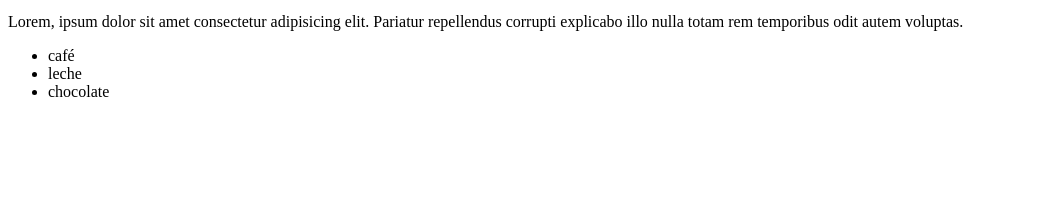
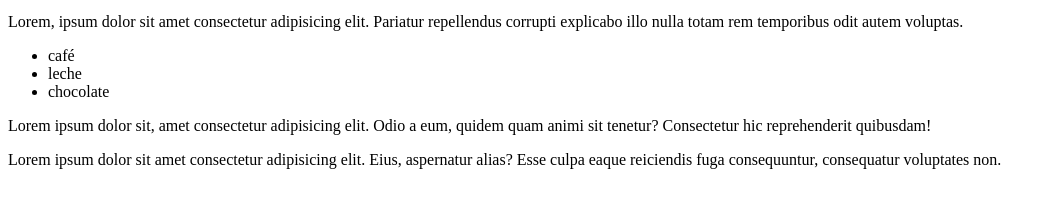
Before and after one commit to andrearoldandev/cafeteria, a plain HTML site: page index.html in a window 1280 px wide. Shown: the part 101-308 px from the top of the page, without its empty margins (0-1056 px from the left). Drawn offline with Linux system fonts and the light colour scheme.

Commit message:
Add 2 parrafos

```diff
--- a/index.html
+++ b/index.html
@@ -17,5 +17,11 @@
         <li>leche</li>
         <li>chocolate</li>
     </ul>
+
+    <p>Lorem ipsum dolor sit, amet consectetur adipisicing elit. Odio a eum, quidem quam animi sit tenetur? Consectetur hic reprehenderit quibusdam!</p>
+
+    <p>Lorem ipsum dolor sit amet consectetur adipisicing elit. Eius, aspernatur alias? Esse culpa eaque reiciendis fuga consequuntur, consequatur voluptates non.</p>
+
+
 </body>
 </html>
```
